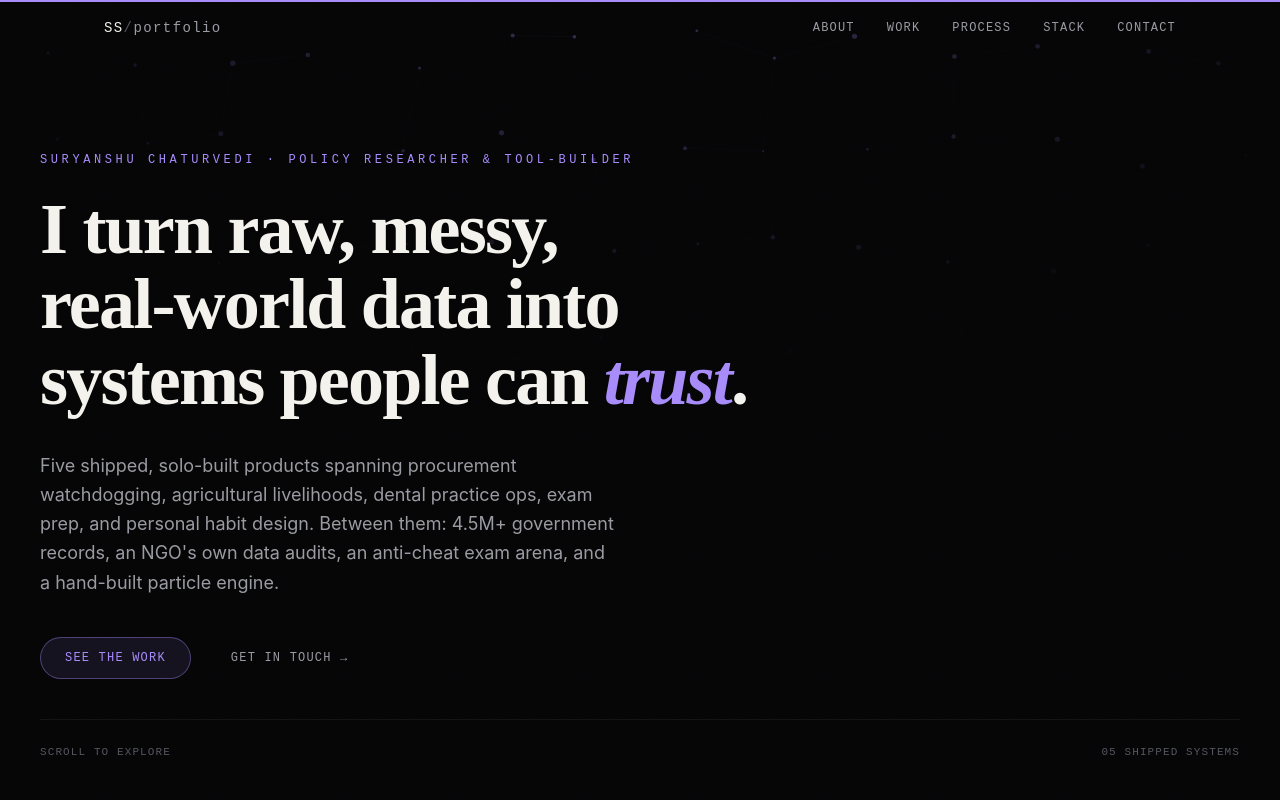
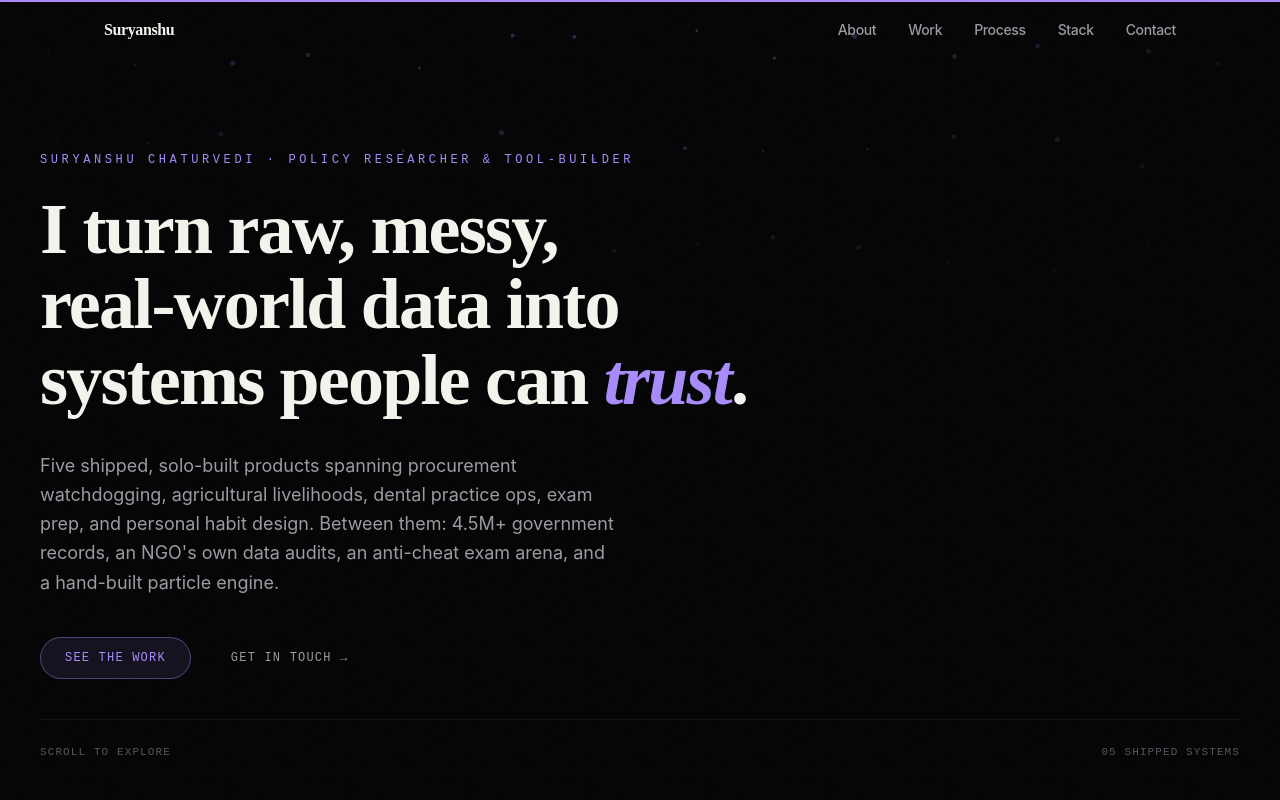
Before and after one commit to suryanshu1520-1/portfolio, a React (Vite) app: page / in a window 1280 px wide. Shown: the top 800 px of the page. Built offline with nearby package versions, Linux system fonts and the light colour scheme.

Commit message:
Rebrand nav, rethink contact button fonts, add FASAL full acronym, update email

```diff
--- a/src/components/Footer.tsx
+++ b/src/components/Footer.tsx
@@ -30,16 +30,16 @@ export default function Footer() {
           className="mt-10 flex flex-wrap gap-4"
         >
           <a
-            href="mailto:suryanshu@dehatindia.org"
-            className="rounded-full border border-brand-500/30 bg-brand-500/10 px-6 py-3 font-mono text-xs uppercase tracking-widest text-brand-500 transition-colors hover:bg-brand-500/20"
+            href="mailto:suryanshu1520@gmail.com"
+            className="rounded-full border border-brand-500/30 bg-brand-500/10 px-6 py-3 text-sm font-medium text-brand-500 transition-colors hover:bg-brand-500/20"
           >
-            suryanshu@dehatindia.org
+            suryanshu1520@gmail.com
           </a>
           <a
             href="https://github.com/suryanshu1520-1"
             target="_blank"
             rel="noreferrer"
-            className="rounded-full border border-white/[0.08] px-6 py-3 font-mono text-xs uppercase tracking-widest text-signal-dim transition-colors hover:text-signal"
+            className="rounded-full border border-white/[0.08] px-6 py-3 text-sm font-medium text-signal-dim transition-colors hover:text-signal"
           >
             github.com/suryanshu1520-1 ↗
           </a>
@@ -47,7 +47,7 @@ export default function Footer() {
             href="https://www.linkedin.com/in/suryanshu-chaturvedi-5765b51a4"
             target="_blank"
             rel="noreferrer"
-            className="rounded-full border border-white/[0.08] px-6 py-3 font-mono text-xs uppercase tracking-widest text-signal-dim transition-colors hover:text-signal"
+            className="rounded-full border border-white/[0.08] px-6 py-3 text-sm font-medium text-signal-dim transition-colors hover:text-signal"
           >
             LinkedIn ↗
           </a>
--- a/src/components/Nav.tsx
+++ b/src/components/Nav.tsx
@@ -32,11 +32,10 @@ export default function Nav() {
         style={{ scaleX: progress }}
       />
       <nav className="mx-auto flex max-w-6xl items-center justify-between px-6 py-4 sm:px-10">
-        <a href="#top" className="font-mono text-sm tracking-widest text-signal">
-          SS<span className="text-signal-faint">/</span>
-          <span className="text-signal-dim">portfolio</span>
+        <a href="#top" className="font-display text-base font-semibold tracking-tight text-signal">
+          Suryanshu
         </a>
-        <ul className="hidden gap-8 font-mono text-xs uppercase tracking-widest text-signal-dim sm:flex">
+        <ul className="hidden gap-8 text-sm font-medium tracking-tight text-signal-dim sm:flex">
           {LINKS.map((link) => (
             <li key={link.href}>
               <a href={link.href} className="transition-colors hover:text-signal">
--- a/src/data/projects.ts
+++ b/src/data/projects.ts
@@ -77,7 +77,7 @@ export const projects: Project[] = [
     id: 'fasal-mis',
     index: '02',
     name: 'FASAL MIS',
-    tagline: 'A monitoring & evaluation dashboard for a ₹2.16 Cr farmer-livelihoods programme',
+    tagline: 'A monitoring & evaluation dashboard for Farmers Action for Sustainable Agro-based Livelihoods (₹2.16 Cr programme)',
     year: '2026',
     status: 'Live',
     theme: 'verdant',
```
